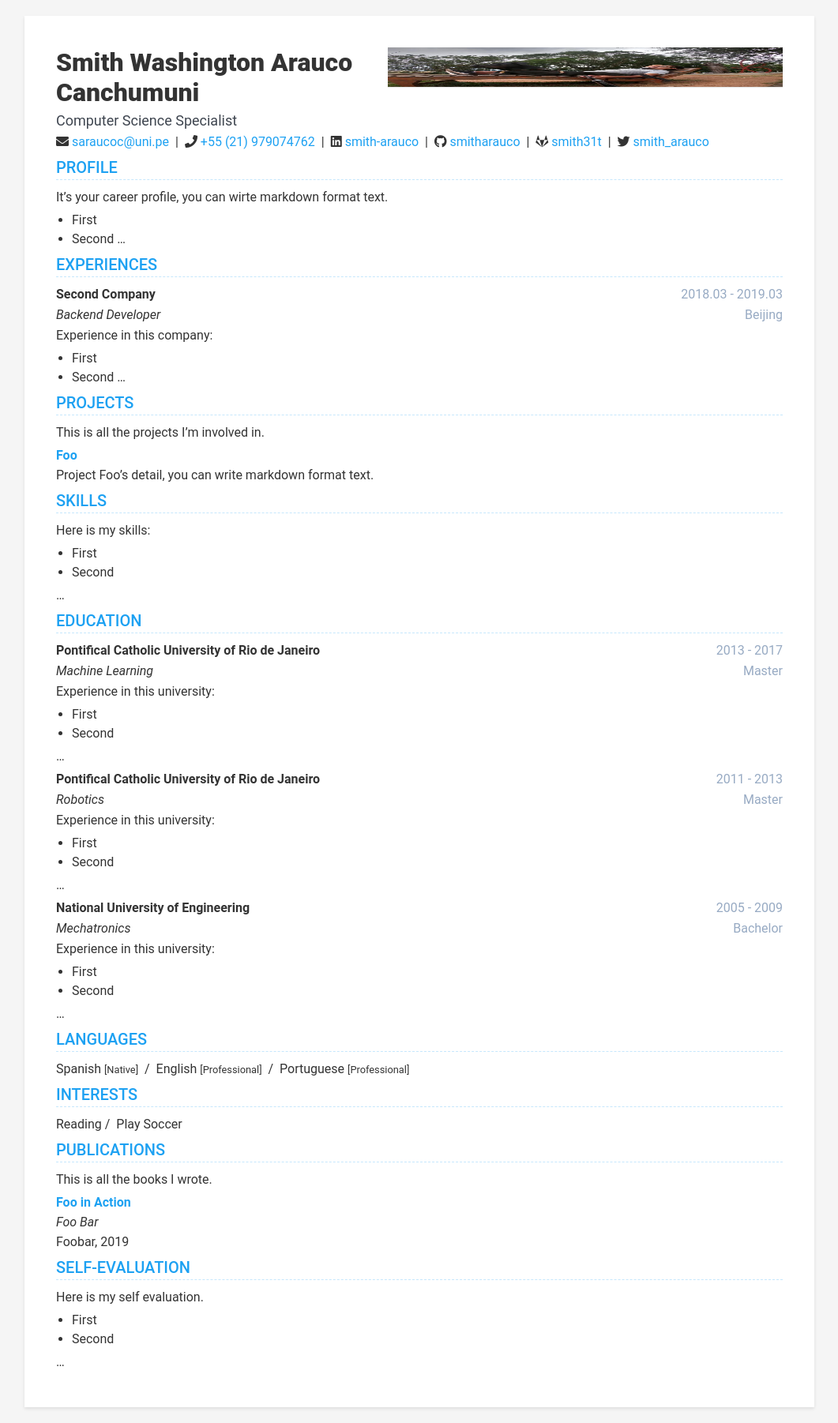
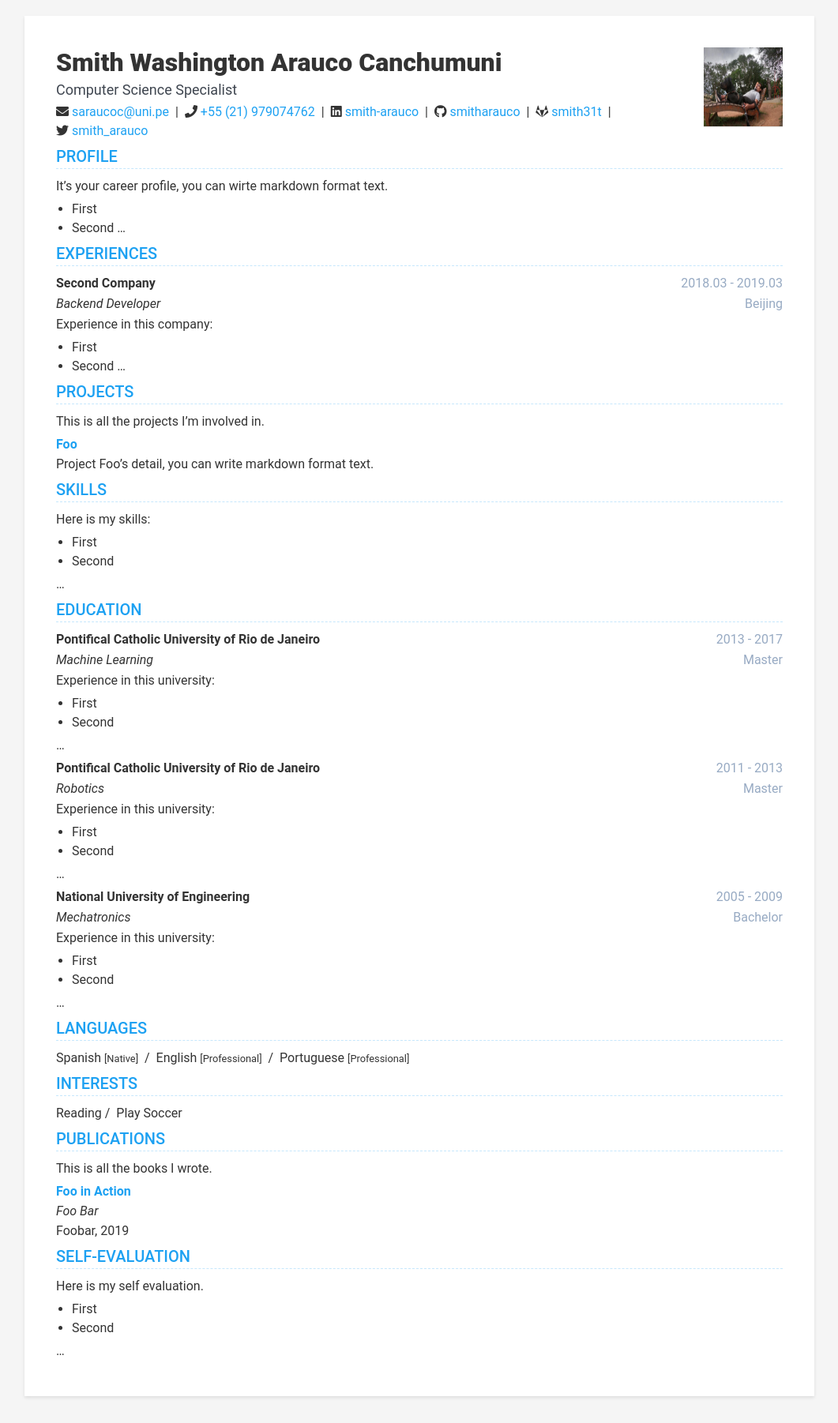
Before and after one commit to smitharauco/https-smitharauco.github.io-, a Jekyll site: the page built from index.html, in a window 1280 px wide. Shown: the whole page at 79% size, without its empty margins (109-1170 px from the left). Built offline with Jekyll 4.4.1, drawn with Linux system fonts in a browser that asks for light colours; nearby versions of some CDN libraries.

Commit message:
Update header.html

```diff
--- a/_includes/header.html
+++ b/_includes/header.html
@@ -3,7 +3,7 @@
 
     {% if intro.avatar.path and intro.avatar.display %}
     <div class="avatar-container">
-        <img class="avatar" src="{{ site.baseurl }}/assets/images/{{ intro.avatar.path }}" alt="avatar" style="width:500px;height:50px;">
+        <img class="avatar" src="{{ site.baseurl }}/assets/images/{{ intro.avatar.path }}" alt="avatar" style="width:100px;height:100px;">
     </div>
 
     <div class="intro-container">
```
